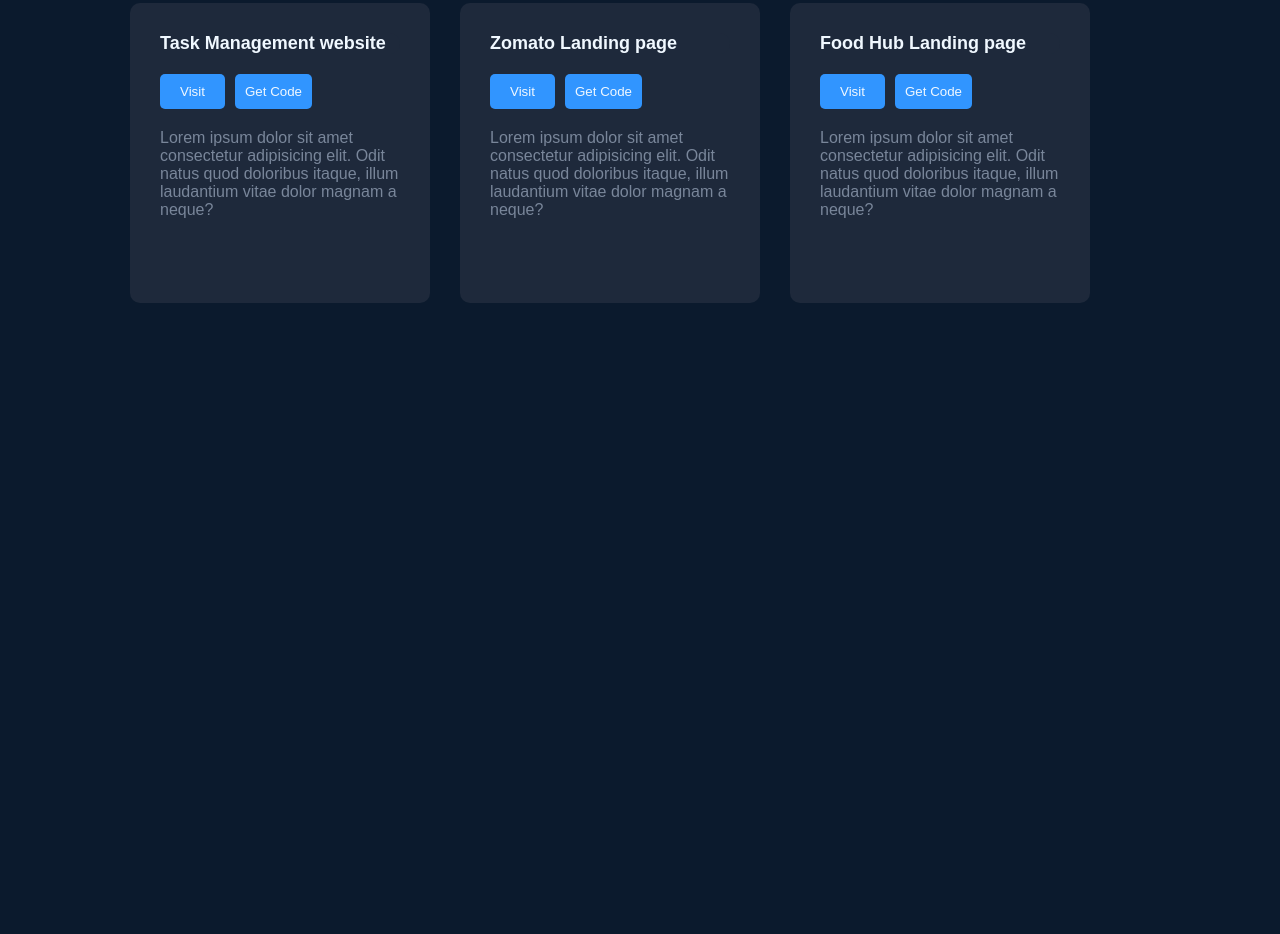
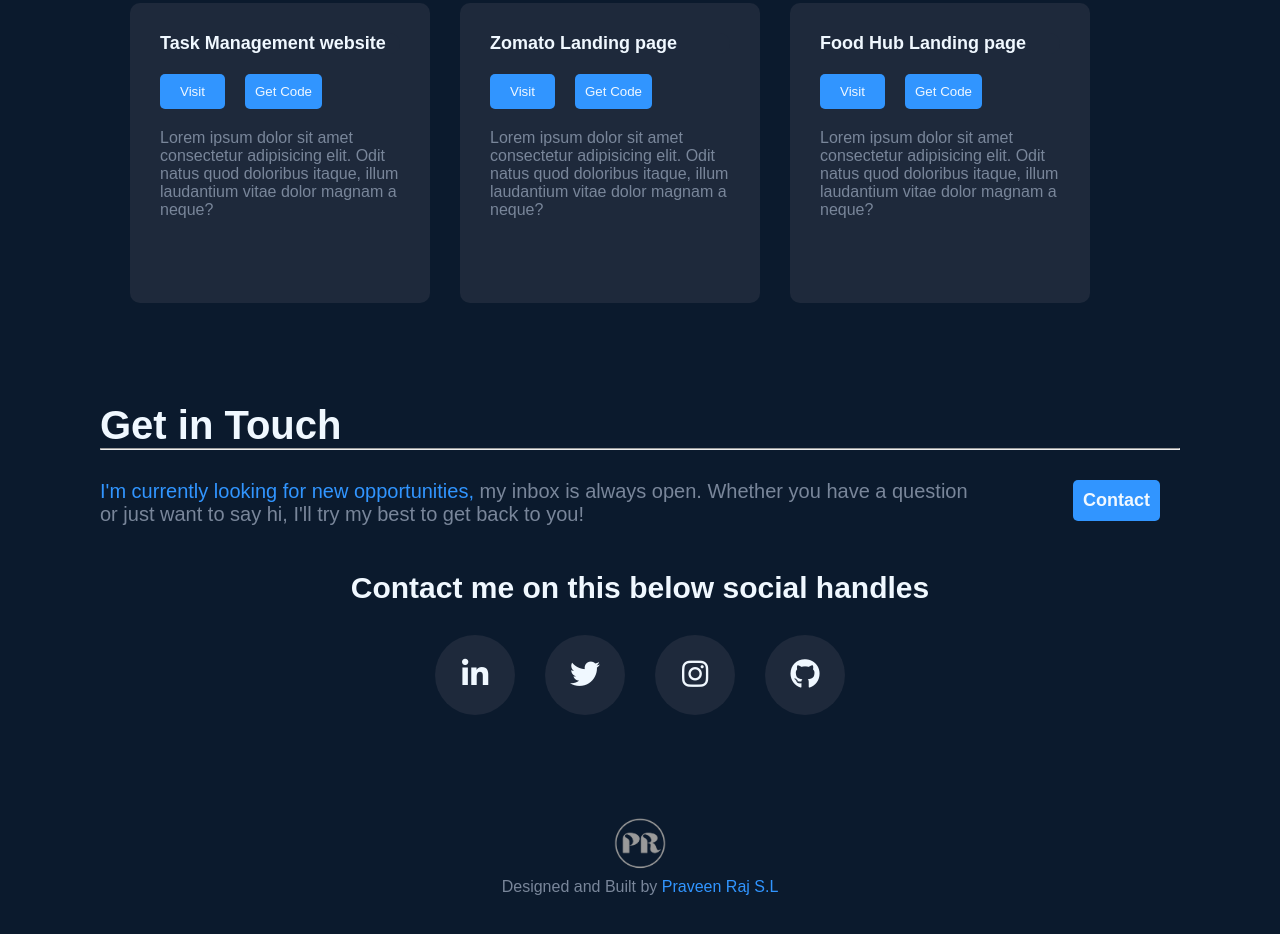
Before and after one commit to Praveenraj002/Real-portfolio, a plain HTML site: page index.html in a window 1280 px wide. Shown: the part 1552-2486 px from the top of the page. Before the commit the page ends 2395 px from the top, so only its background shows below. Drawn offline with Linux system fonts and the light colour scheme; a web font is replaced by a local one.

Commit message:
need to add links

```diff
--- a/index.html
+++ b/index.html
@@ -25,6 +25,10 @@
     />
   </head>
   <body>
+    <!-- FLOATING CIRCLE -->
+    <!-- <div class="floating-circle">
+      <FontAwesomeIcon icon="fa-solid fa-angle-up" />
+    </div> -->
     <!-- NAVBAR -->
     <header class="header">
       <nav id="home" class="navbar">
@@ -39,10 +43,11 @@
         <!-- NAVBAR RIGHT ITEMS -->
         <div class="nav-right-items">
           <div class="nav-list">
-            <a href="#home"><p class="nav-item">Home</p></a>
+            <a href="#home"><p class="nav-item">Home
+            </p></a>
             <a href="#about"><p class="nav-item">About</p></a>
             <a href="#projects"><p class="nav-item">Projects</p></a>
-            <a href="#Contact"><p class="nav-item">Contact</p></a>
+            <a href="#contact"><p class="nav-item">Contact</p></a>
 
           </div>
         </div>
@@ -53,7 +58,7 @@
     <section>
       <div class="container">
         <div class="header-line">
-          <h6 class="section-header">Praveen Raj.</h3>
+          <h6 class="section-header">Praveen Raj S.L</h3>
         </div>
         <div class="header-subline">
           <h1 class="section-subheader">I build things for web.</h1>
@@ -74,7 +79,7 @@
       </div>
       <div class="about-section">
         <div class="about-content">
-          <p class="grey">Hello! My name is <span class="blue">Praveen Raj</span> and I enjoy creating things that live on the internet. My interest in <span class="blue">web development</span> started back in 2020 when I decided to do something in pandemic lock-down.</p><br>
+          <p class="grey">Hello! My name is <span class="blue">Praveen Raj S.L</span> and I enjoy creating things that live on the internet. My interest in <span class="blue">web development</span> started back in 2020 when I decided to do something in pandemic lock-down.</p><br>
           <p class="grey">Fast forward to today, I've worked as a front-end development Intern at <span class="blue"><a class="blue" href="https://www.devtown.in/">Devtown</a></span> & <span><a class="blue" href="https://www.techsnap.in/">Techsnap</a></span> and learned variety of web designing skills, tools and technologies. Here are a few technologies I’ve been working with recently :</p>
         </div>
         <div class="about-image">
@@ -173,10 +178,33 @@
             <div class="project-description">Lorem ipsum dolor sit amet consectetur adipisicing elit. Odit natus quod doloribus itaque, illum laudantium vitae dolor magnam a neque?</div>
       </div>
       </div>
-
-
     </div>
     </section>
-    <div class="garbage"></div>
+
+          <!-- CONTACT -->
+      <section class="container">
+        <div class="contact-heading" id="contact">Get in Touch <hr></div>
+        <div class="contact-contents">
+            <div class="contact-para1"><span class="blue">I'm currently looking for new opportunities,</span>  my inbox is always open. Whether you have a question or just want to say hi, I'll try my best to get back to you!</div>
+            <div class="contact-btn"><a href=""><button class="resume-btn">Contact</button></a></div>
+        </div>
+          <div class="contact-para2">Contact me on this below social handles</div>
+          <div class="social-handles-list">
+            <div class=" circle2"><i class="fa-brands fa-linkedin-in fa-2x linkedin"></i></div>
+            <div class=" circle2"><i class="fa-brands fa-twitter fa-2x twitter"></i></div>
+            <div class=" circle2"><i class="fa-brands fa-instagram fa-2x  instagram"></i></div>
+            <div class="circle2"><i class="fa-brands fa-github fa-2x github "></i></div>
+          </div>
+      </section>
+
+      <footer>
+        <section class="container">
+        <div class="footer-contents">
+          <div class="footer-image"><img class="grey-img" src="./Images/PR-grey-logo.png" alt=""></div>
+          <div class="footer-para grey">Designed and Built by <span class="blue">Praveen Raj S.L</span><br>
+          </div>
+        </div>
+        </section>
+      </footer>
   </body>
 </html>
--- a/style.css
+++ b/style.css
@@ -9,6 +9,21 @@
 .header {
   position: sticky;
 }
+
+/* .floating-circle{
+  width: 200px;
+  height: 200px;
+  line-height: 100px;
+  border-radius: 50%;
+  font-size: 15px;
+  font-weight: 600;
+  color: aliceblue;
+  text-align: center;
+  background: #1e293b;
+  float: right;
+  position: sticky;
+  margin-top: 100px;
+} */
 
 .navbar {
   display: flex;
@@ -194,6 +209,10 @@
   margin-left: 30px;
 }
 
+.horizonatal {
+  color: #334155;
+}
+
 .project-card {
   width: 300px;
   height: 300px;
@@ -240,7 +259,7 @@
   background-color: #1e293b;
   display: flex;
   flex-direction: row;
-  gap: 10px;
+  gap: 20px;
   margin-top: 20px;
 }
 
@@ -268,6 +287,96 @@
   background-color: #1e293b;
 }
 
-.garbage {
-  height: 500px;
+.contact-heading {
+  margin-top: 100px;
+  color: aliceblue;
+  font-size: 40px;
+  font-weight: bolder;
 }
+
+.contact-para1 {
+  color: #79869a;
+  font-size: 20px;
+  font-weight: 500;
+  margin-top: 30px;
+  margin-right: 100px;
+}
+
+.contact-contents {
+  display: flex;
+  flex-direction: row;
+}
+
+.contact-btn {
+  margin-top: 30px;
+  margin-right: 20px;
+}
+
+.contact-para2 {
+  text-align: center;
+  color: aliceblue;
+  font-weight: bold;
+  font-size: 30px;
+}
+
+.social-handles-list{
+  display: flex;
+  flex-direction: row;
+  text-align: center;
+  justify-content: center;
+  gap: 30px;
+  margin-top: 30px;
+}
+
+.twitter{
+  background-color: #1e293b;
+}
+
+.linkedin{
+  background-color: #1e293b;
+}
+.github{
+  background-color: #1e293b;
+}
+.instagram{
+  background-color: #1e293b;
+}
+
+.circle2 {
+  width: 80px;
+  height: 80px;
+  line-height: 90px;
+  border-radius: 50%;
+  font-size: 15px;
+  font-weight: 600;
+  color: aliceblue;
+  text-align: center;
+  background: #1e293b;
+  transition: all;
+  transition-duration: 0.3s;
+  transition-timing-function: linear;
+}
+
+.circle2:hover {
+  cursor: pointer;
+  color: #3195ff;
+  transform: translateY(-0.5em);
+}
+
+.footer-para{
+  text-align: center;
+  font-weight: 500;
+}
+
+.footer-contents{
+  margin-top: 100px;
+  display: flex;
+  flex-direction: column;
+  text-align: center;
+  margin-bottom: 50px;
+
+}
+
+.grey-img{
+  width: 60px;
+}
```
